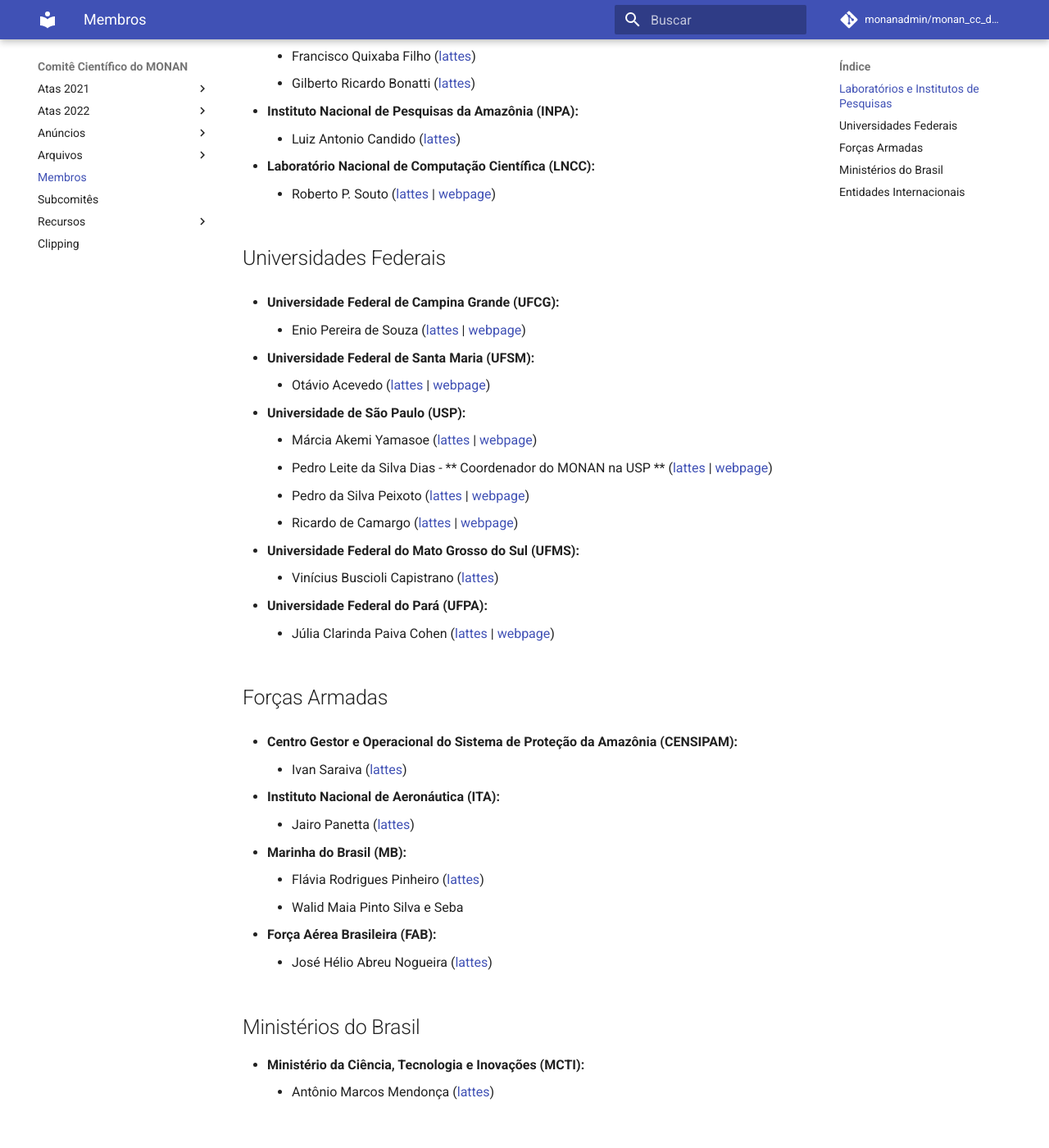
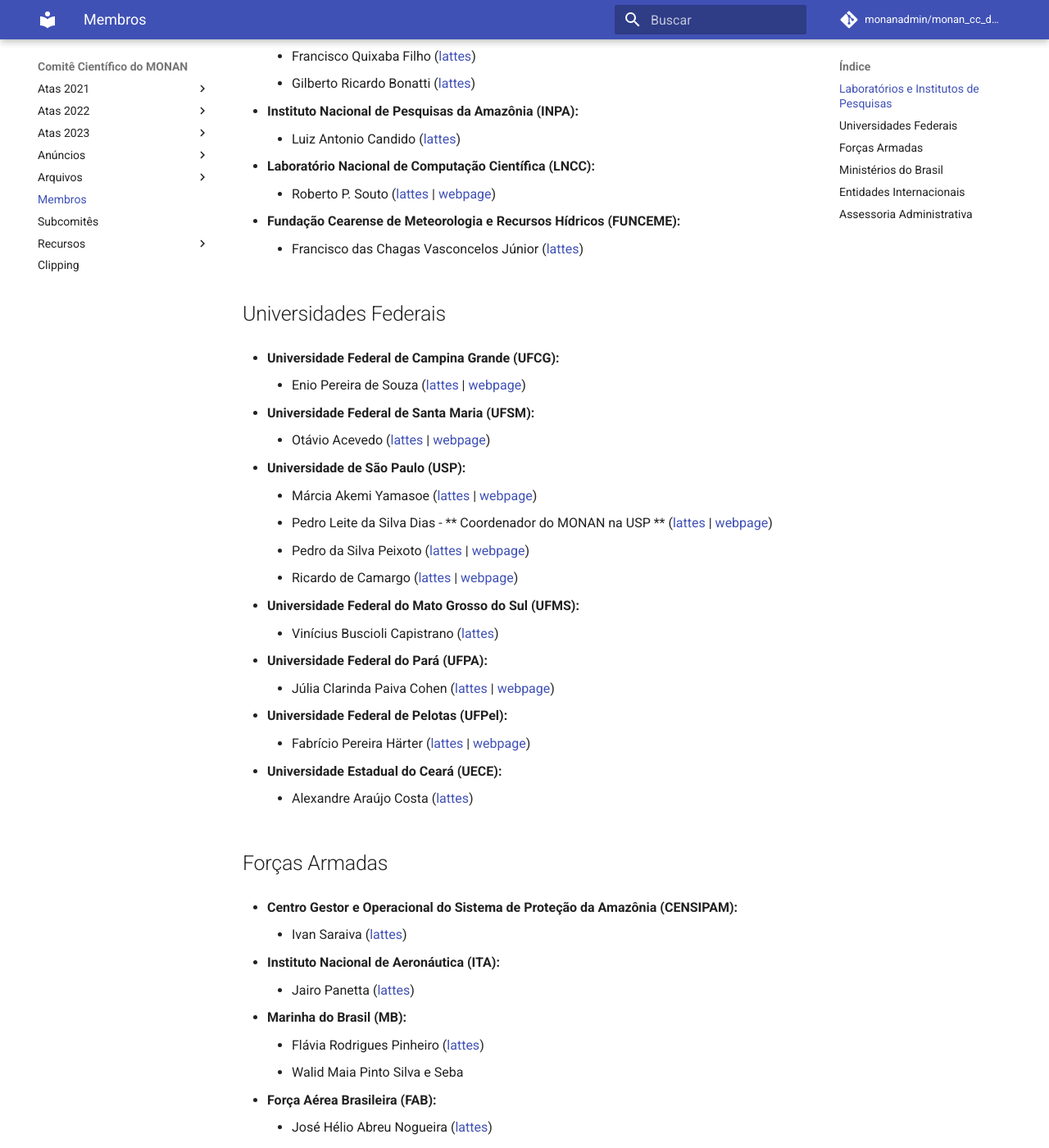
Before and after one commit to monanadmin/monan_cc_docs, an MkDocs documentation site: the page built from docs/membros.md, in a window 1280 px wide and 1400 px high, scrolled down 845 px. Shown: the whole window at 82% size. Built offline with MkDocs 1.6.1 and Material for MkDocs 9.7.7, drawn with Linux system fonts in a browser that asks for light colours; comment, search, counter and statistics services are not loaded; some of the changed text lies outside the part shown.

Commit message:
Atualizando páginas docs/membros.md, docs/subcomites.md, docs/seminarios.md e adicionando placeholder para a ata da reunião do comitê científico do dia 03/08/2023

```diff
--- a/docs/membros.md
+++ b/docs/membros.md
@@ -31,6 +31,9 @@
 * **Laboratório Nacional de Computação Científica (LNCC):**
     - Roberto P. Souto ([lattes](http://lattes.cnpq.br/1471432563506193) | [webpage](https://www.lncc.br/colaborador/Roberto_Pinto_Souto))
 
+* **Fundação Cearense de Meteorologia e Recursos Hídricos (FUNCEME):**
+    - Francisco das Chagas Vasconcelos Júnior ([lattes](http://lattes.cnpq.br/7425903532570987))
+
 ## Universidades Federais
 
 * **Universidade Federal de Campina Grande (UFCG):**
@@ -50,6 +53,12 @@
 
 * **Universidade Federal do Pará (UFPA):**
     - Júlia Clarinda Paiva Cohen ([lattes](http://lattes.cnpq.br/0293299378753887) | [webpage](https://sigaa.ufpa.br/sigaa/public/docente/portal.jsf?siape=327587))
+
+* **Universidade Federal de Pelotas (UFPel):**
+    - Fabrício Pereira Härter ([lattes](http://lattes.cnpq.br/9865056179221557) | [webpage](http://repositorio.smn.gob.ar/browse?type=author&value=Garc%C3%ADa+Skabar%2C+Yanina))
+
+* **Universidade Estadual do Ceará (UECE):**
+    - Alexandre Araújo Costa ([lattes](http://lattes.cnpq.br/9171192196186603))
 
 ## Forças Armadas
 
@@ -75,3 +84,10 @@
 
 * **_World Meteorological Organization_ (WMO):**
     - Daniel Alejandro Vila ([lattes](http://lattes.cnpq.br/6440821154496824))
+* **Servicio Meteorológico Nacional (SMN) - Argentina:**
+    - Yanina García Skabar ([webpage](https://ri.conicet.gov.ar/author/20961))
+
+
+## Assessoria Administrativa
+
+* Gilson de Paula e Silva
--- a/mkdocs.yml
+++ b/mkdocs.yml
@@ -20,6 +20,8 @@
   - Atas 2022:
     - '28 de Março de 2022': ata_cc_28_marco_2022.md
     - '13 de Outubro de 2022': ata_cc_13_outubro_2022.md
+  - Atas 2023:
+    - '03 de Agosto de 2023': ata_cc_03_agosto_2023.md
   - Anúncios:
     - Oportunidades: oportunidades.md
     - Seminários:
```
Also changed, not shown: README.md (+0 -1 lines), docs/ata_cc_03_agosto_2023.md (added, +80 -0 lines), docs/seminarios.md (+13 -4 lines), docs/subcomites.md (+1 -1 lines).
